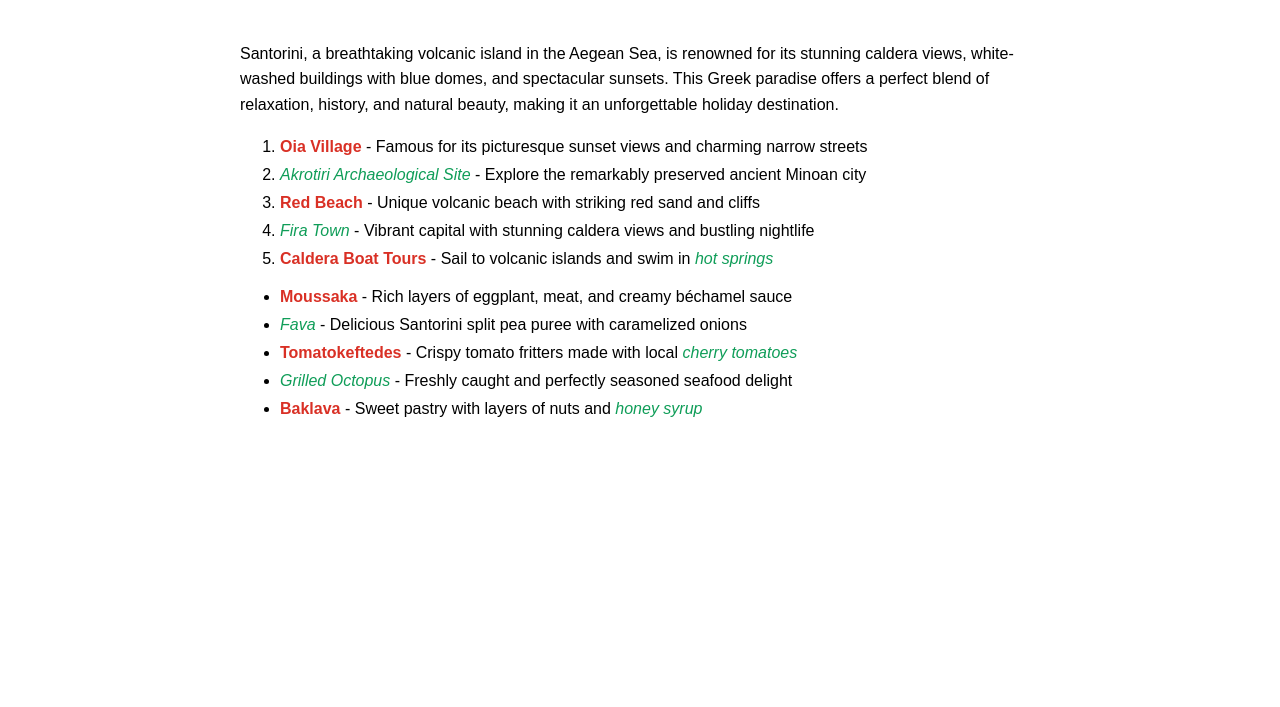
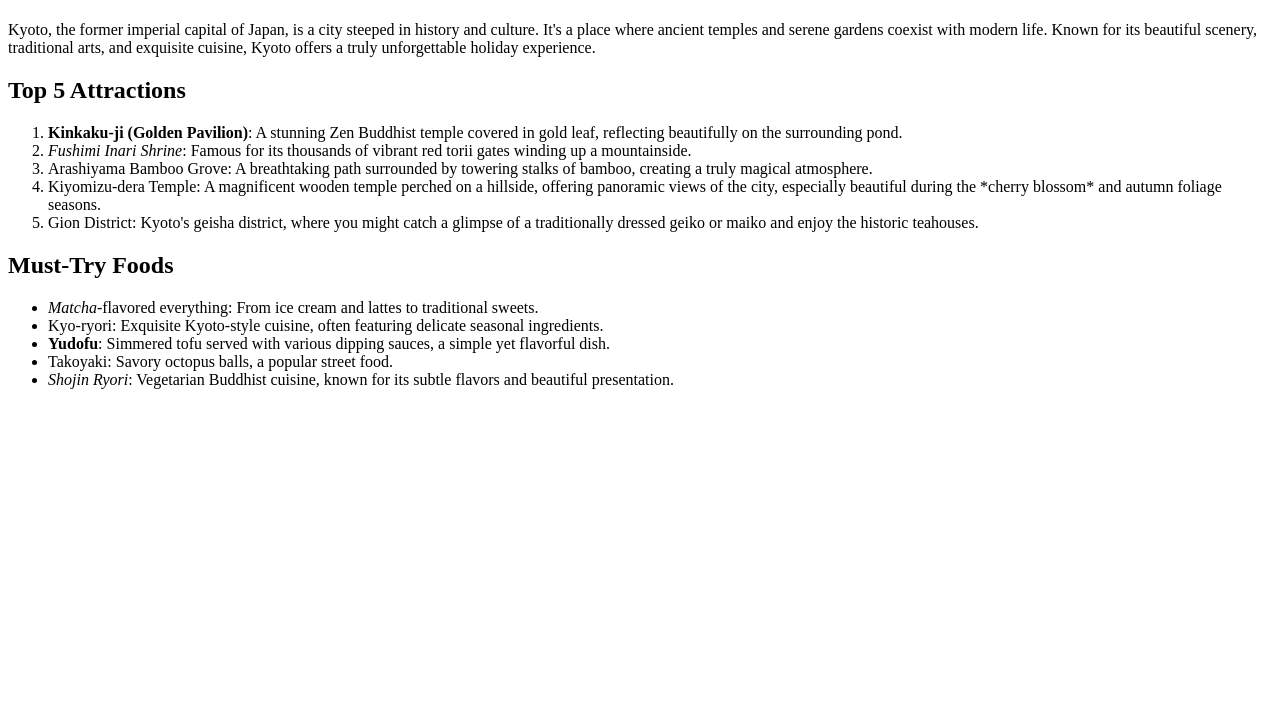
Before and after one commit to acciojob/favorite-holiday-AlbakhshSheikh, a website: page main.html in a window 1280 px wide. Shown: the part 93-800 px from the top of the page. Drawn offline with Linux system fonts and the light colour scheme.

Commit message:
created a submission

```diff
--- a/main.html
+++ b/main.html
@@ -1,34 +1,42 @@
 <!DOCTYPE html>
-<html>
+<html lang="en">
 
 <head>
-    <link rel="stylesheet" href="styles.css">
+    <meta charset="UTF-8">
+    <meta name="viewport" content="width=device-width, initial-scale=1.0">
+    <title>My Favorite Holiday Destination</title>
 </head>
 
 <body>
-    <h1>Santorini, Greece</h1>
+    <h1>Kyoto, Japan</h1>
     <br>
-    <p>Santorini, a breathtaking volcanic island in the Aegean Sea, is renowned for its stunning caldera views,
-        white-washed buildings with blue domes, and spectacular sunsets. This Greek paradise offers a perfect blend of
-        relaxation, history, and natural beauty, making it an unforgettable holiday destination.</p>
+    <p>Kyoto, the former imperial capital of Japan, is a city steeped in history and culture. It's a place where ancient
+        temples and serene gardens coexist with modern life. Known for its beautiful scenery, traditional arts, and
+        exquisite cuisine, Kyoto offers a truly unforgettable holiday experience.</p>
 
+    <h2>Top 5 Attractions</h2>
     <ol>
-        <li><strong>Oia Village</strong> - Famous for its picturesque sunset views and charming narrow streets</li>
-        <li><em>Akrotiri Archaeological Site</em> - Explore the remarkably preserved ancient Minoan city</li>
-        <li><strong>Red Beach</strong> - Unique volcanic beach with striking red sand and cliffs</li>
-        <li><em>Fira Town</em> - Vibrant capital with stunning caldera views and bustling nightlife</li>
-        <li><strong>Caldera Boat Tours</strong> - Sail to volcanic islands and swim in <em>hot springs</em></li>
+        <li><strong>Kinkaku-ji (Golden Pavilion)</strong>: A stunning Zen Buddhist temple covered in gold leaf,
+            reflecting beautifully on the surrounding pond.</li>
+        <li><em>Fushimi Inari Shrine</em>: Famous for its thousands of vibrant red torii gates winding up a
+            mountainside.</li>
+        <li>Arashiyama Bamboo Grove: A breathtaking path surrounded by towering stalks of bamboo, creating a truly
+            magical atmosphere.</li>
+        <li>Kiyomizu-dera Temple: A magnificent wooden temple perched on a hillside, offering panoramic views of the
+            city, especially beautiful during the *cherry blossom* and autumn foliage seasons.</li>
+        <li>Gion District: Kyoto's geisha district, where you might catch a glimpse of a traditionally dressed geiko or
+            maiko and enjoy the historic teahouses.</li>
     </ol>
 
+    <h2>Must-Try Foods</h2>
     <ul>
-        <li><strong>Moussaka</strong> - Rich layers of eggplant, meat, and creamy béchamel sauce</li>
-        <li><em>Fava</em> - Delicious Santorini split pea puree with caramelized onions</li>
-        <li><strong>Tomatokeftedes</strong> - Crispy tomato fritters made with local <em>cherry tomatoes</em></li>
-        <li><em>Grilled Octopus</em> - Freshly caught and perfectly seasoned seafood delight</li>
-        <li><strong>Baklava</strong> - Sweet pastry with layers of nuts and <em>honey syrup</em></li>
+        <li><em>Matcha</em>-flavored everything: From ice cream and lattes to traditional sweets.</li>
+        <li>Kyo-ryori: Exquisite Kyoto-style cuisine, often featuring delicate seasonal ingredients.</li>
+        <li><strong>Yudofu</strong>: Simmered tofu served with various dipping sauces, a simple yet flavorful dish.</li>
+        <li>Takoyaki: Savory octopus balls, a popular street food.</li>
+        <li><em>Shojin Ryori</em>: Vegetarian Buddhist cuisine, known for its subtle flavors and beautiful presentation.
+        </li>
     </ul>
-
-    <script type="text/javascript" src="./script.js"></script>
 </body>
 
 </html>
--- a/script.js
+++ /dev/null
@@ -1,6 +0,0 @@
-//your JS code here. If required.
-// Simple alert when page loads
-window.onload = function() {
-    console.log("Welcome to Santorini, Greece!");
-    // Could add more interactive features here if desired
-};
--- a/styles.css
+++ /dev/null
@@ -1,31 +0,0 @@
-body {
-    font-family: Arial, sans-serif;
-    max-width: 800px;
-    margin: 0 auto;
-    padding: 20px;
-}
-
-h1 {
-    color: #1a73e8;
-    text-align: center;
-}
-
-p {
-    line-height: 1.6;
-}
-
-ol, ul {
-    margin: 20px 0;
-}
-
-li {
-    margin: 10px 0;
-}
-
-strong {
-    color: #d93025;
-}
-
-em {
-    color: #0f9d58;
-}
```
